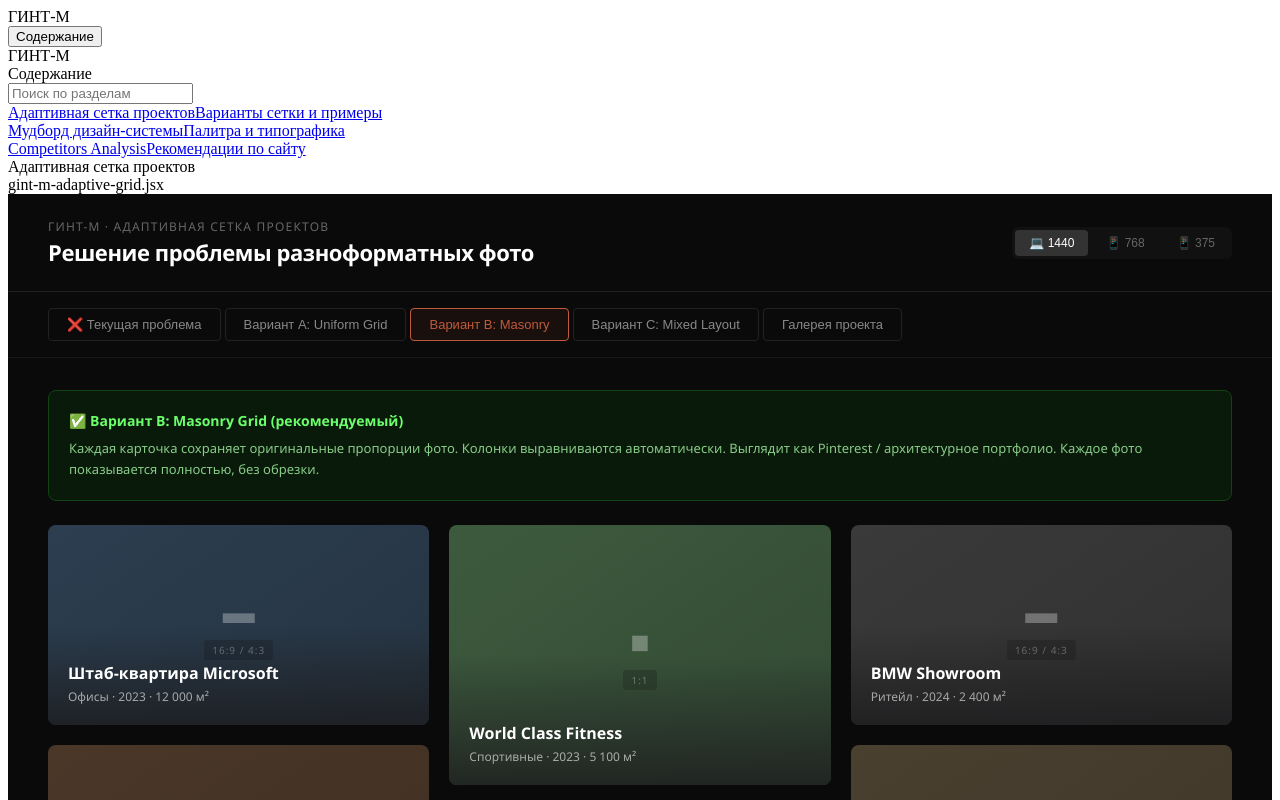
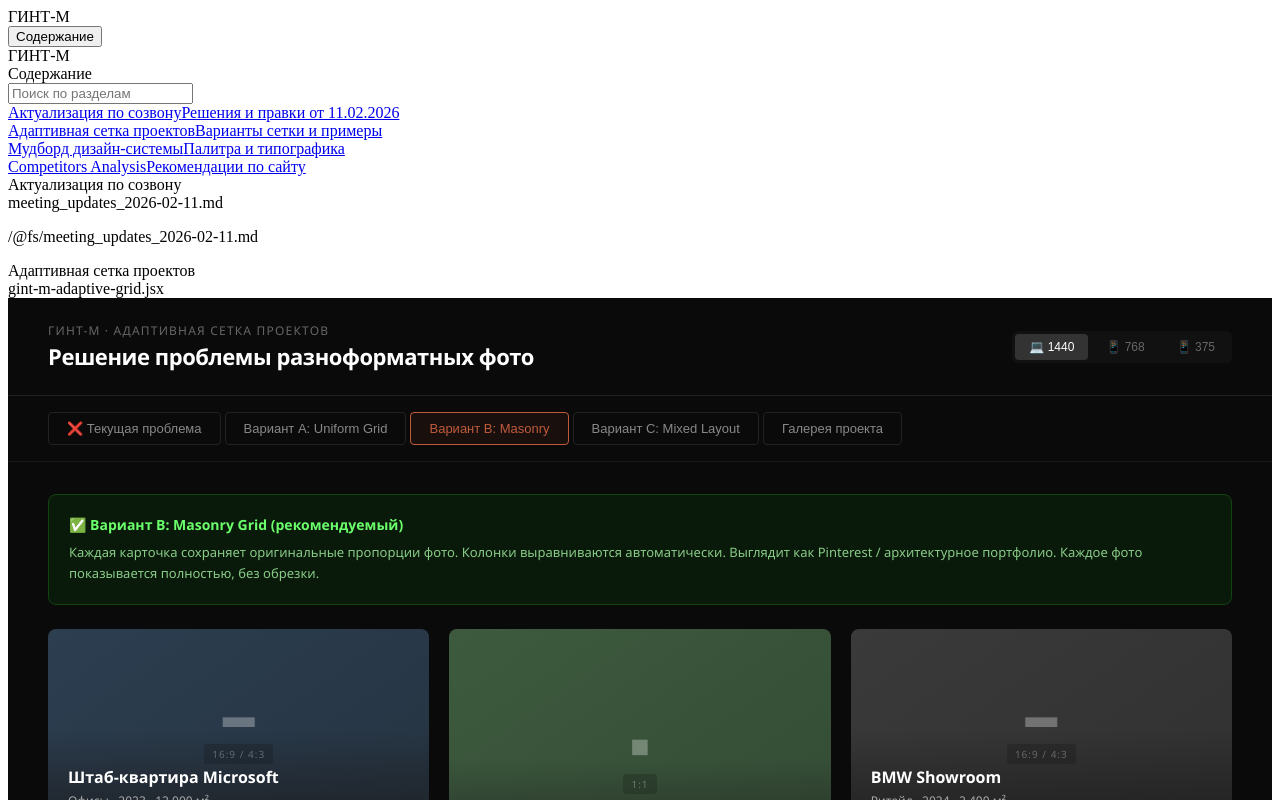
Before and after one commit to slowkeen/gint-m, a React (Vite) app: page / in a window 1280 px wide. Shown: the top 800 px of the page. Built offline with nearby package versions, Linux system fonts and the light colour scheme; the HTML template or start-up script is replaced by a standard one.

Commit message:
Add meeting update section and transcript decisions

```diff
--- a/src/App.jsx
+++ b/src/App.jsx
@@ -3,6 +3,7 @@ import MarkdownIt from "markdown-it";
 import AdaptiveGridDemo from "../gint-m-adaptive-grid.jsx";
 import GintMMoodboard from "../gint-m-moodboard.jsx";
 import competitorsRaw from "../competitors_analysis.md?raw";
+import meetingUpdatesRaw from "../meeting_updates_2026-02-11.md?raw";
 
 const md = new MarkdownIt({
   html: false,
@@ -96,6 +97,14 @@ function groupHeadings(headings) {
 }
 
 const sections = [
+  {
+    id: "meeting-updates",
+    file: "meeting_updates_2026-02-11.md",
+    title: getFirstHeading(meetingUpdatesRaw, "Актуализация по созвону"),
+    subtitle: "Решения и правки от 11.02.2026",
+    type: "md",
+    source: meetingUpdatesRaw,
+  },
   {
     id: "adaptive-grid",
     file: "gint-m-adaptive-grid.jsx",
```
Also changed, not shown: 2 other files (tests, documents, lock files or other folders).
